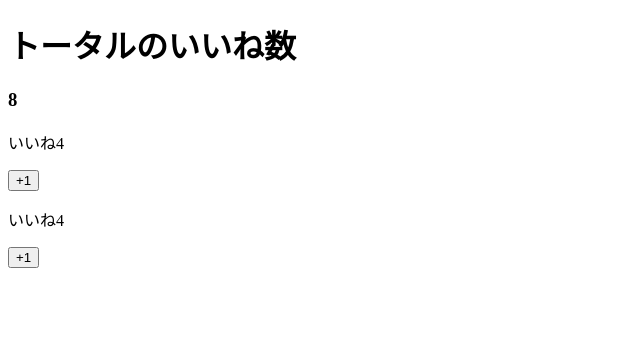
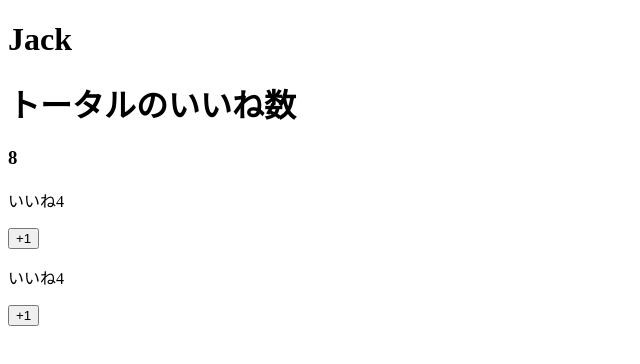
Before and after one commit to poo3/vue-udemy, a Vue app: page / in a window 1280 px wide. Shown: the top 364 px of the page, without its empty margins (0-640 px from the left). Built offline with nearby package versions, Linux system fonts and the light colour scheme.

Commit message:
add scope-slot

```diff
--- a/src/App.vue
+++ b/src/App.vue
@@ -1,7 +1,8 @@
 <template>
   <div>
     <LikeHeader>
-      <template v-slot:title>
+      <template v-slot:title="slotProps">
+        <h1>{{slotProps.user.firstName}}</h1>
         <h1>トータルのいいね数</h1>
       </template>
       <template v-slot:number>
--- a/src/components/LikeHeader.vue
+++ b/src/components/LikeHeader.vue
@@ -1,10 +1,21 @@
 <template>
   <div>
-    <slot name="title">
-      デフォルトのタイトルが入ります
-    </slot>
+    <slot name="title" :user="user"></slot>
     <slot name="number">
       デフォルトのいいね数が入ります
     </slot>
   </div>
 </template>
+
+<script>
+export default{
+  data(){
+    return {
+      user: {
+        firstName: "Jack",
+        lastName: "Smith"
+      }
+    }
+  },
+}
+</script>
```
